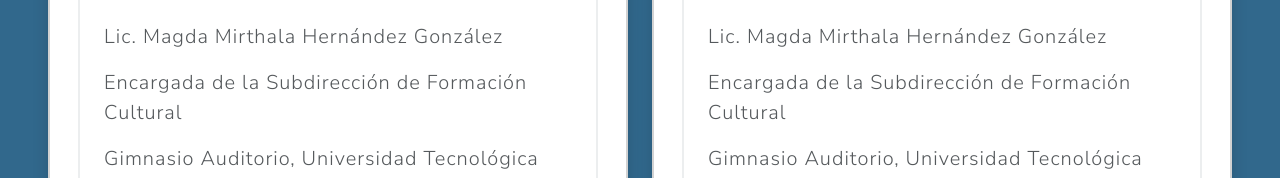
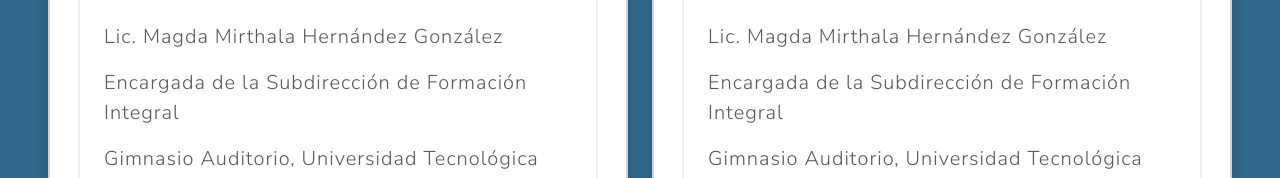
Before and after one commit to ControlActividades/control-actividades, an Angular app in the folder client/: page /oficios-reservas in a window 1280 px wide. Shown: the part 565-743 px from the top of the page. Built offline with nearby package versions, Linux system fonts and the light colour scheme.

Commit message:
ZARM cargo

```diff
--- a/client/src/app/components/oficios-reservas/oficios-reservas.component.html
+++ b/client/src/app/components/oficios-reservas/oficios-reservas.component.html
@@ -17,7 +17,7 @@
                                     <p>Ciudad de Dolores Hidalgo, <input type="date" /></p>
                                 </div>
                                 <p>Lic. Magda Mirthala Hernández González</p>
-                                <p>Encargada de la Subdirección de Formación Cultural</p>
+                                <p>Encargada de la Subdirección de Formación Integral</p>
                                 <p>
                                     Gimnasio Auditorio, Universidad Tecnológica del Norte de
                                     Guanajuato
@@ -139,7 +139,7 @@
                                     <p>Ciudad de Dolores Hidalgo, <input type="date" /></p>
                                 </div>
                                 <p>Lic. Magda Mirthala Hernández González</p>
-                                <p>Encargada de la Subdirección de Formación Cultural</p>
+                                <p>Encargada de la Subdirección de Formación Integral</p>
                                 <p>
                                     Gimnasio Auditorio, Universidad Tecnológica del Norte de
                                     Guanajuato
```
